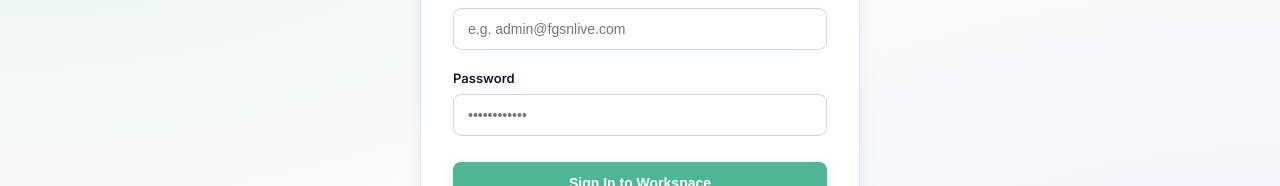
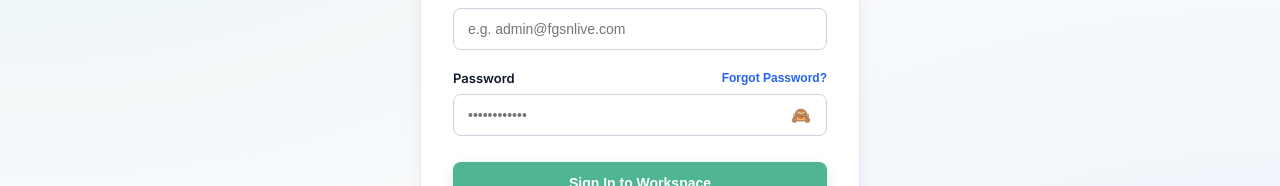
Before and after one commit to KamleshSingh7461/Whatsapp-Marketing, a React (Vite) app in the folder apps/web/: page / in a window 1280 px wide. Shown: the part 315-501 px from the top of the page. Built offline with nearby package versions, Linux system fonts and the light colour scheme.

Commit message:
feat: Add Show Password eye toggle button and Forgot Password flow to AuthModal

```diff
--- a/apps/web/src/components/AuthModal.tsx
+++ b/apps/web/src/components/AuthModal.tsx
@@ -16,6 +16,9 @@ export const AuthModal: React.FC<AuthModalProps> = ({
 }) => {
   const [email, setEmail] = useState('');
   const [password, setPassword] = useState('');
+  const [showPassword, setShowPassword] = useState(false);
+  const [isForgotView, setIsForgotView] = useState(false);
+  const [forgotSent, setForgotSent] = useState(false);
   const [loading, setLoading] = useState(false);
   const [error, setError] = useState<string | null>(null);
 
@@ -33,6 +36,18 @@ export const AuthModal: React.FC<AuthModalProps> = ({
     } finally {
       setLoading(false);
     }
+  };
+
+  const handleForgotSubmit = async (e: React.FormEvent) => {
+    e.preventDefault();
+    if (!email.trim()) return;
+    setLoading(true);
+    setError(null);
+    // Simulate/Trigger password reset workflow
+    setTimeout(() => {
+      setLoading(false);
+      setForgotSent(true);
+    }, 800);
   };
 
   return (
@@ -86,10 +101,10 @@ export const AuthModal: React.FC<AuthModalProps> = ({
           </div>
           <div>
             <h3 style={{ fontSize: 20, fontWeight: 700, margin: 0, color: '#0F172A', letterSpacing: '-0.02em' }}>
-              Sign In to FGSN ERP
+              {isForgotView ? 'Reset Your Password' : 'Sign In to FGSN ERP'}
             </h3>
             <p style={{ fontSize: 13, color: '#64748B', margin: '3px 0 0', fontWeight: 500 }}>
-              Enterprise WhatsApp Marketing & Operations
+              {isForgotView ? 'Enter your work email to receive password reset link' : 'Enterprise WhatsApp Marketing & Operations'}
             </p>
           </div>
           {!isMandatory && (
@@ -131,6 +146,94 @@ export const AuthModal: React.FC<AuthModalProps> = ({
           </div>
         )}
 
+        {isForgotView ? (
+          <div>
+            {forgotSent ? (
+              <div
+                style={{
+                  padding: '16px',
+                  borderRadius: 10,
+                  backgroundColor: '#ECFDF5',
+                  border: '1px solid #A7F3D0',
+                  color: '#065F46',
+                  fontSize: 13,
+                  marginBottom: 20,
+                  lineHeight: 1.5,
+                }}
+              >
+                <div style={{ fontWeight: 700, fontSize: 14, marginBottom: 4 }}>
+                  ✉️ Reset Link Dispatched!
+                </div>
+                Password reset instructions have been sent to <strong>{email}</strong>. Please check your inbox or contact your FGSN Super Admin (<code>admin@fgsnlive.com</code>) to reset your credentials instantly.
+              </div>
+            ) : (
+              <form onSubmit={handleForgotSubmit}>
+                <div style={{ marginBottom: 20 }}>
+                  <label style={{ display: 'block', fontSize: 13, fontWeight: 600, color: '#0F172A', marginBottom: 8 }}>
+                    Work Email Address
+                  </label>
+                  <input
+                    type="email"
+                    required
+                    placeholder="e.g. admin@fgsnlive.com"
+                    value={email}
+                    onChange={(e) => setEmail(e.target.value)}
+                    style={{
+                      width: '100%',
+                      padding: '12px 14px',
+                      borderRadius: 8,
+                      border: '1px solid #CBD5E1',
+                      backgroundColor: '#FFFFFF',
+                      color: '#0F172A',
+                      fontSize: 14,
+                      boxSizing: 'border-box',
+                      outline: 'none',
+                    }}
+                  />
+                </div>
+                <button
+                  type="submit"
+                  disabled={loading || !email.trim()}
+                  style={{
+                    width: '100%',
+                    padding: '13px',
+                    borderRadius: 8,
+                    backgroundColor: '#059669',
+                    color: '#FFFFFF',
+                    fontWeight: 700,
+                    fontSize: 14,
+                    border: 'none',
+                    cursor: loading || !email.trim() ? 'not-allowed' : 'pointer',
+                    boxShadow: '0 4px 12px rgba(5, 150, 105, 0.25)',
+                    marginBottom: 16,
+                  }}
+                >
+                  {loading ? 'Sending Reset Instructions...' : 'Send Password Reset Link'}
+                </button>
+              </form>
+            )}
+            <button
+              type="button"
+              onClick={() => {
+                setIsForgotView(false);
+                setForgotSent(false);
+              }}
+              style={{
+                width: '100%',
+                padding: '10px',
+                borderRadius: 8,
+                backgroundColor: 'transparent',
+                color: '#2563EB',
+                fontWeight: 600,
+                fontSize: 13,
+                border: 'none',
+                cursor: 'pointer',
+              }}
+            >
+              ← Back to Sign In
+            </button>
+          </div>
+        ) : (
           <form onSubmit={handleSubmit}>
             <div style={{ marginBottom: 20 }}>
               <label style={{ display: 'block', fontSize: 13, fontWeight: 600, color: '#0F172A', marginBottom: 8 }}>
@@ -166,18 +269,36 @@ export const AuthModal: React.FC<AuthModalProps> = ({
             </div>
 
             <div style={{ marginBottom: 26 }}>
-            <label style={{ display: 'block', fontSize: 13, fontWeight: 600, color: '#0F172A', marginBottom: 8 }}>
+              <div style={{ display: 'flex', alignItems: 'center', justifyContent: 'space-between', marginBottom: 8 }}>
+                <label style={{ fontSize: 13, fontWeight: 600, color: '#0F172A' }}>
                   Password
                 </label>
+                <button
+                  type="button"
+                  onClick={() => setIsForgotView(true)}
+                  style={{
+                    background: 'none',
+                    border: 'none',
+                    color: '#2563EB',
+                    fontSize: 12,
+                    fontWeight: 600,
+                    cursor: 'pointer',
+                    padding: 0,
+                  }}
+                >
+                  Forgot Password?
+                </button>
+              </div>
+              <div style={{ position: 'relative' }}>
                 <input
-              type="password"
+                  type={showPassword ? 'text' : 'password'}
                   required
                   placeholder="••••••••••••"
                   value={password}
                   onChange={(e) => setPassword(e.target.value)}
                   style={{
                     width: '100%',
-                padding: '12px 14px',
+                    padding: '12px 42px 12px 14px',
                     borderRadius: 8,
                     border: '1px solid #CBD5E1',
                     backgroundColor: '#FFFFFF',
@@ -196,6 +317,29 @@ export const AuthModal: React.FC<AuthModalProps> = ({
                     e.target.style.boxShadow = 'none';
                   }}
                 />
+                <button
+                  type="button"
+                  onClick={() => setShowPassword(prev => !prev)}
+                  title={showPassword ? 'Hide Password' : 'Show Password'}
+                  style={{
+                    position: 'absolute',
+                    right: 12,
+                    top: '50%',
+                    transform: 'translateY(-50%)',
+                    background: 'none',
+                    border: 'none',
+                    cursor: 'pointer',
+                    fontSize: 16,
+                    color: '#64748B',
+                    padding: 4,
+                    display: 'flex',
+                    alignItems: 'center',
+                    justifyContent: 'center',
+                  }}
+                >
+                  {showPassword ? '👁️' : '🙈'}
+                </button>
+              </div>
             </div>
 
             <button
@@ -222,6 +366,7 @@ export const AuthModal: React.FC<AuthModalProps> = ({
               {loading ? 'Authenticating Workspace...' : 'Sign In to Workspace'}
             </button>
           </form>
+        )}
 
         <div style={{ marginTop: 24, paddingTop: 18, borderTop: '1px solid #F1F5F9', textAlign: 'center' }}>
           <span style={{ fontSize: 12, color: '#64748B', fontWeight: 500 }}>
```
Lines whose indentation alone changed are shown as unchanged.
